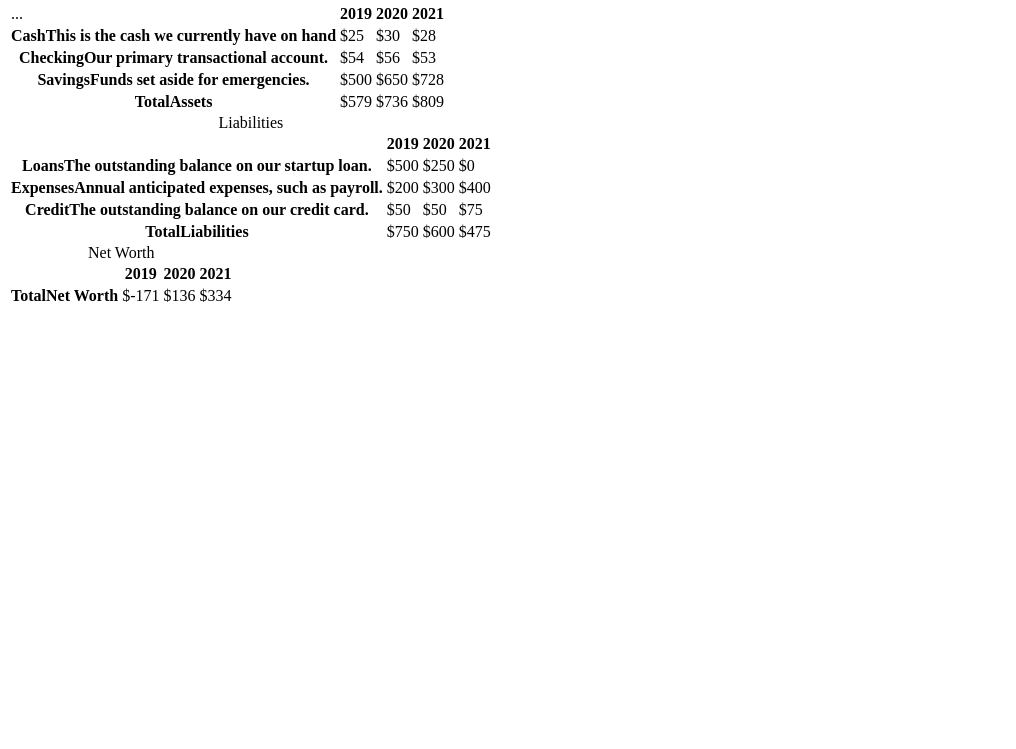
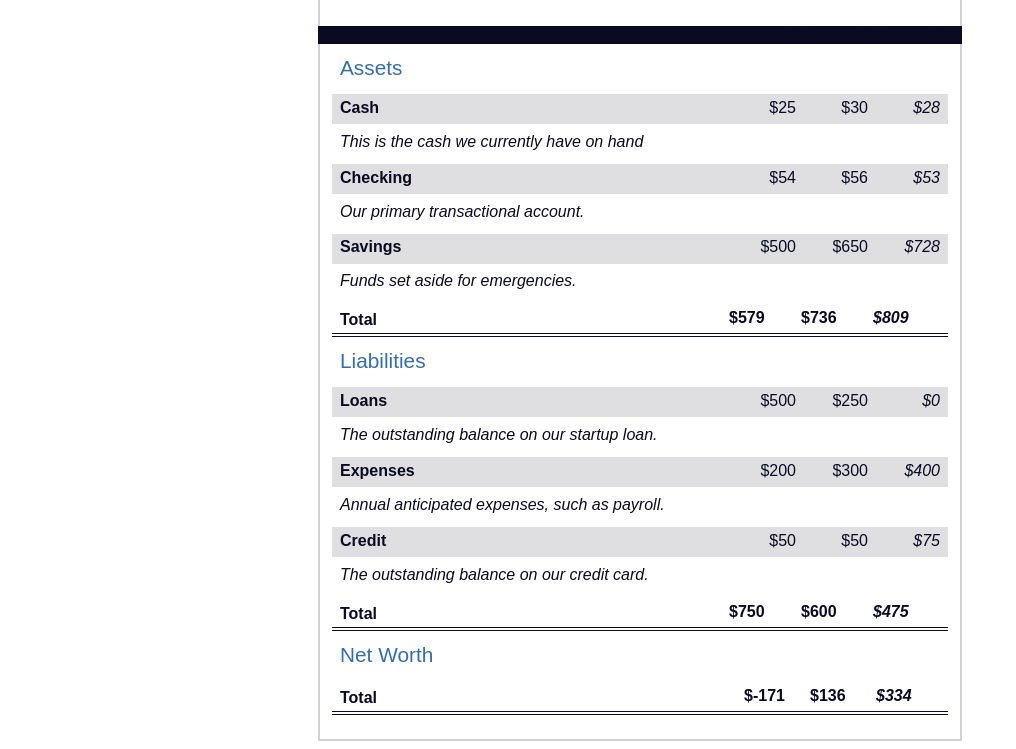
Before and after one commit to ScubaMonster/-11-Balance-sheet, a plain HTML site: page index.html in a window 1280 px wide. Shown: the part 101-850 px from the top of the page, without its empty margins (0-1016 px from the left). Before the commit the page ends 800 px from the top, so only its background shows below. Drawn offline with Linux system fonts and the light colour scheme.

Commit message:
Finished the excercise - have to check it again

```diff
--- a/index.html
+++ b/index.html
@@ -27,16 +27,10 @@
                     <caption>Assets</caption>
                     <thead>
                         <tr>
-                            <td>...</td>
-                            <th>
-                                <span class="sr-only year">2019</span>
-                            </th>
-                            <th>
-                                <span class="sr-only year">2020</span>
-                            </th>
-                            <th class="current">
-                                <span class="sr-only year">2021</span>
-                            </th>
+                            <td></td>
+                            <th><span class="sr-only year">2019</span></th>
+                            <th><span class="sr-only year">2020</span></th>
+                            <th class="current"><span class="sr-only year">2021</span></th>
                         </tr>
                     </thead>
                     <tbody>
@@ -120,6 +114,7 @@
                             <td>$-171</td>
                             <td>$136</td>
                             <td class="current">$334</td>
+                        </tr>
                     </tbody>
                 </table>
             </div>
--- a/styles.css
+++ b/styles.css
@@ -0,0 +1,151 @@
+html {
+    box-sizing: border-box;
+}
+
+body {
+    font-family: sans-serif;
+    color: #0a0a23;
+}
+
+span[class~="sr-only"] {
+    border: 0 !important;
+    clip: rect(1px, 1px, 1px, 1px) !important;
+    clip-path: inset(50%) !important;
+    width: 1px !important;
+    height: 1px !important;
+    overflow: hidden !important;
+    white-space: nowrap !important;
+    position: absolute !important;
+    padding: 0 !important;
+    margin: -1px !important;
+}
+
+h1 {
+    max-width: 37.25rem;
+    margin: 0 auto;
+    padding: 1.5rem 1.25rem;
+}
+
+h1 .flex {
+    display: flex;
+    flex-direction: column-reverse;
+    gap: 1rem;
+}
+
+h1 .flex span:first-of-type {
+    font-size: 0.7em;
+}
+
+h1 .flex span:last-of-type {
+    font-size: 1.2em;
+}
+
+section {
+    max-width: 40rem;
+    margin: 0 auto;
+    border: 2px solid #d0d0d5;
+}
+
+#years {
+    display: flex;
+    justify-content: flex-end;
+    position: sticky;
+    top: 0;
+    color: fff;
+    background-color: #0a0a23;
+    margin: 0 -2px;
+    padding: 0.5rem calc(1.25 + 2px) 0.5rem 0;
+    z-index: 999;
+}
+
+#years span[class] {
+    font-weight: bold;
+    width: 4.5rem;
+    text-align: right;
+}
+
+.table-wrap {
+    padding: 0 0.75rem 1.5rem 0.75rem;
+}
+
+table {
+    border-collapse: collapse;
+    border: 0;
+    width: 100%;
+    position: relative;
+    margin-top: 3rem;
+}
+
+table caption {
+    color: #356eaf;
+    font-size: 1.3em;
+    font-weight: normal;
+    position: absolute;
+    top: -2.25rem;
+    left: 0.5rem;
+}
+
+tbody td {
+    width: 100vw;
+    min-width: 4rem;
+    max-width: 4rem;
+}
+
+tbody th {
+    width: calc(100% - 12rem);
+}
+
+tr[class="total"] {
+    border-bottom: 4px double #0a0a23;
+    font-weight: bold;
+}
+
+tr[class="total"] th {
+    text-align: left;
+    padding: 0.5rem 0 0.25rem 0.5rem;
+}
+
+td.total td {
+    text-align: right;
+    padding: 0 0.25rem;
+}
+
+tr.total td:nth-of-type(3) {
+    padding-right: 0.5rem;
+}
+
+tr.total:hover {
+    background-color: #99c9ff;
+}
+
+td.current {
+    font-style: italic;
+}
+
+tr.data {
+    background-image: linear-gradient(to bottom, #dfdfe2 1.845rem, white 1.845rem);
+}
+
+tr.data th {
+    text-align: left;
+    padding-top: 0.3rem;
+    padding-left: 0.5rem;
+}
+
+tr.data th .description {
+    display: block;
+    font-style: italic;
+    font-weight: normal;
+    padding: 1rem 0 0.75rem;
+    margin-right: -13.5rem;
+}
+
+tr.data td {
+    vertical-align: top;
+    text-align: right;
+    padding: 0.3rem 0.25rem 0;
+}
+
+tr.data td:last-of-type {
+    padding-right: 0.5rem;
+}
```
